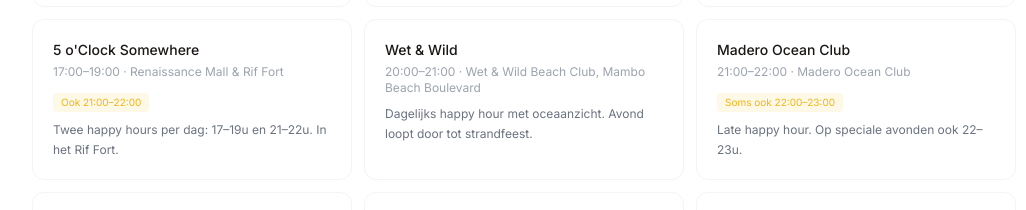
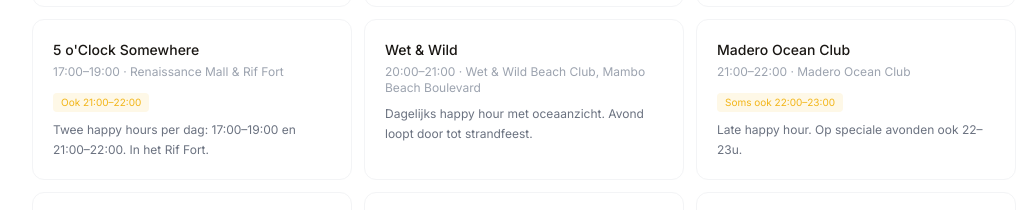
Before and after one commit to jessevenniker/stagestart, a React (Vite) app: page /happy-hours in a window 1280 px wide. Shown: the part 2180-2390 px from the top of the page, without its empty margins (116-1142 px from the left). Built offline with nearby package versions, Linux system fonts and the light colour scheme.

Commit message:
Audit S2: tijd-format naar 24-uur, stagelopen->stage lopen, em-dash sweep ronde 2

```diff
--- a/src/data/locaties.js
+++ b/src/data/locaties.js
@@ -59,7 +59,7 @@
   { naam: 'Wet & Wild', coords: [12.08769, -68.89809], dag: 'Dag.', tijd: '20:00–21:00', desc: 'Strandfeest met oceaanzicht.' },
   { naam: 'Sopranos Sports Bar', coords: [12.10551, -68.93717], dag: 'Vr', tijd: '21:00–22:00', desc: 'Salsa, bachata, merengue.' },
   { naam: 'Cascada Rooftop Bar', coords: [12.10453, -68.93289], dag: 'Dag.', tijd: '17:00–19:00', desc: 'Stad- en oceaanzicht op een dak.' },
-  { naam: "5 o'Clock Somewhere", coords: [12.10514, -68.93929], dag: 'Dag.', tijd: '17–19u & 21–22u', desc: 'Twee happy hours per dag in Rif Fort.' },
+  { naam: "5 o'Clock Somewhere", coords: [12.10514, -68.93929], dag: 'Dag.', tijd: '17:00–19:00 en 21:00–22:00', desc: 'Twee happy hours per dag in Rif Fort.' },
   { naam: 'Lemongrass at Blue Bay', coords: [12.13937, -68.98281], dag: 'Do', tijd: '17:00–18:00', desc: 'Cocktails met sunset views.' },
   { naam: 'Fresh Curaçao', coords: [12.10492, -68.88175], dag: 'Wo', tijd: 'vanaf 18:00', desc: 'Rustige midweek stop in Eden Mall.' },
   { naam: 'De Heeren at Sea', coords: [12.10194, -68.92651], dag: 'Dag.', tijd: 'vanaf 17:00', desc: 'Oceanfront in Pietermaai.' },
--- a/src/pages/HappyHours.jsx
+++ b/src/pages/HappyHours.jsx
@@ -9,7 +9,7 @@
   { naam: "Kant'i Awa", dag: ["ma","di","wo","do","vr","za","zo"], van: "16:00", tot: "19:00", omschrijving: "Rustige strandbar-sfeer. Chilled drinks, laid-back crowd.", locatie: "Kant'i Awa" },
   { naam: "Saint Tropez Ocean Club", dag: ["ma","di","wo","do","vr","za","zo"], van: "18:00", tot: null, omschrijving: "Cocktails met oceaanzicht in Pietermaai. Rustig begin van de avond.", locatie: "Saint Tropez Ocean Club, Pietermaai" },
   { naam: "Cascada Rooftop Bar", dag: ["ma","di","wo","do","vr","za","zo"], van: "17:00", tot: "19:00", omschrijving: "Stad- en oceaanzicht. Rijnboulevard sfeer op een dak.", locatie: "Elements Hotel" },
-  { naam: "5 o'Clock Somewhere", dag: ["ma","di","wo","do","vr","za","zo"], van: "17:00", tot: "19:00", omschrijving: "Twee happy hours per dag: 17–19u en 21–22u. In het Rif Fort.", locatie: "Renaissance Mall & Rif Fort", extra: "Ook 21:00–22:00" },
+  { naam: "5 o'Clock Somewhere", dag: ["ma","di","wo","do","vr","za","zo"], van: "17:00", tot: "19:00", omschrijving: "Twee happy hours per dag: 17:00–19:00 en 21:00–22:00. In het Rif Fort.", locatie: "Renaissance Mall & Rif Fort", extra: "Ook 21:00–22:00" },
   { naam: "Wet & Wild", dag: ["ma","di","wo","do","vr","za","zo"], van: "20:00", tot: "21:00", omschrijving: "Dagelijks happy hour met oceaanzicht. Avond loopt door tot strandfeest.", locatie: "Wet & Wild Beach Club, Mambo Beach Boulevard" },
   { naam: "Madero Ocean Club", dag: ["ma","di","wo","do","vr","za","zo"], van: "21:00", tot: "22:00", omschrijving: "Late happy hour. Op speciale avonden ook 22–23u.", locatie: "Madero Ocean Club", extra: "Soms ook 22:00–23:00" },
   { naam: "Heineken Snek", dag: ["ma","di","wo","do","vr","za","zo"], van: "16:00", tot: null, omschrijving: "Dagelijks happy hour. Koude drankjes en snacks langs de Caracasbaaiweg.", locatie: "Caracasbaaiweg" },
--- a/src/pages/VoorVertrek.jsx
+++ b/src/pages/VoorVertrek.jsx
@@ -166,7 +166,7 @@
     desc: 'Volgens Immigratiedienst heeft de Toelatingsorganisatie 4 maanden de tijd om een beslissing te nemen.',
     detail: [
       'Verwerkingstijd: officieel 4 maanden na indiening.',
-      'Je mag wettelijk al werken/stagelopen ná indiening van de aanvraag, niet pas na goedkeuring.',
+      'Je mag wettelijk al werken of stage lopen ná indiening van de aanvraag, niet pas na goedkeuring.',
       'Bewaar je originele documenten goed.',
       'Als je wordt gevraagd het document persoonlijk op te halen, maak dan een afspraak via immigrationcur.org.',
     ],
```
